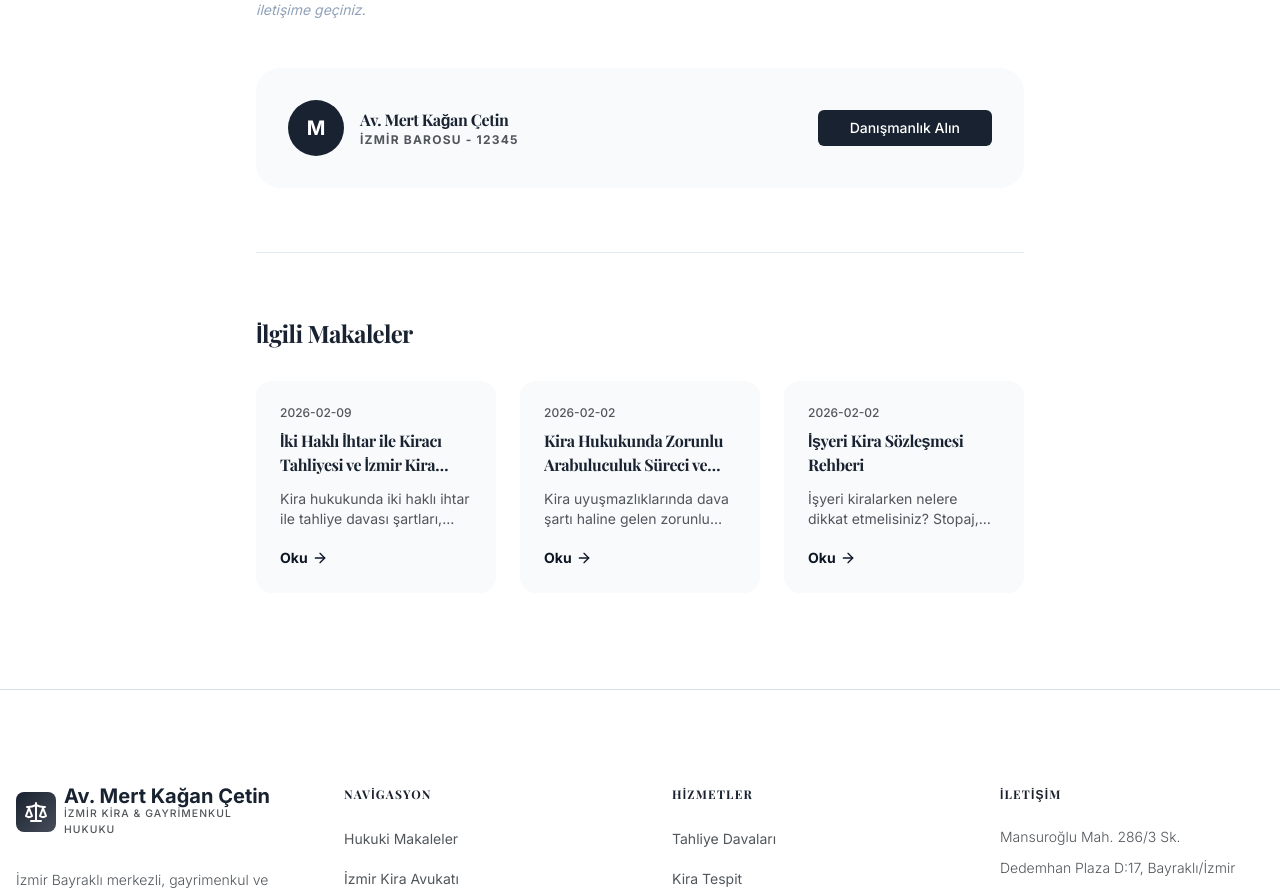
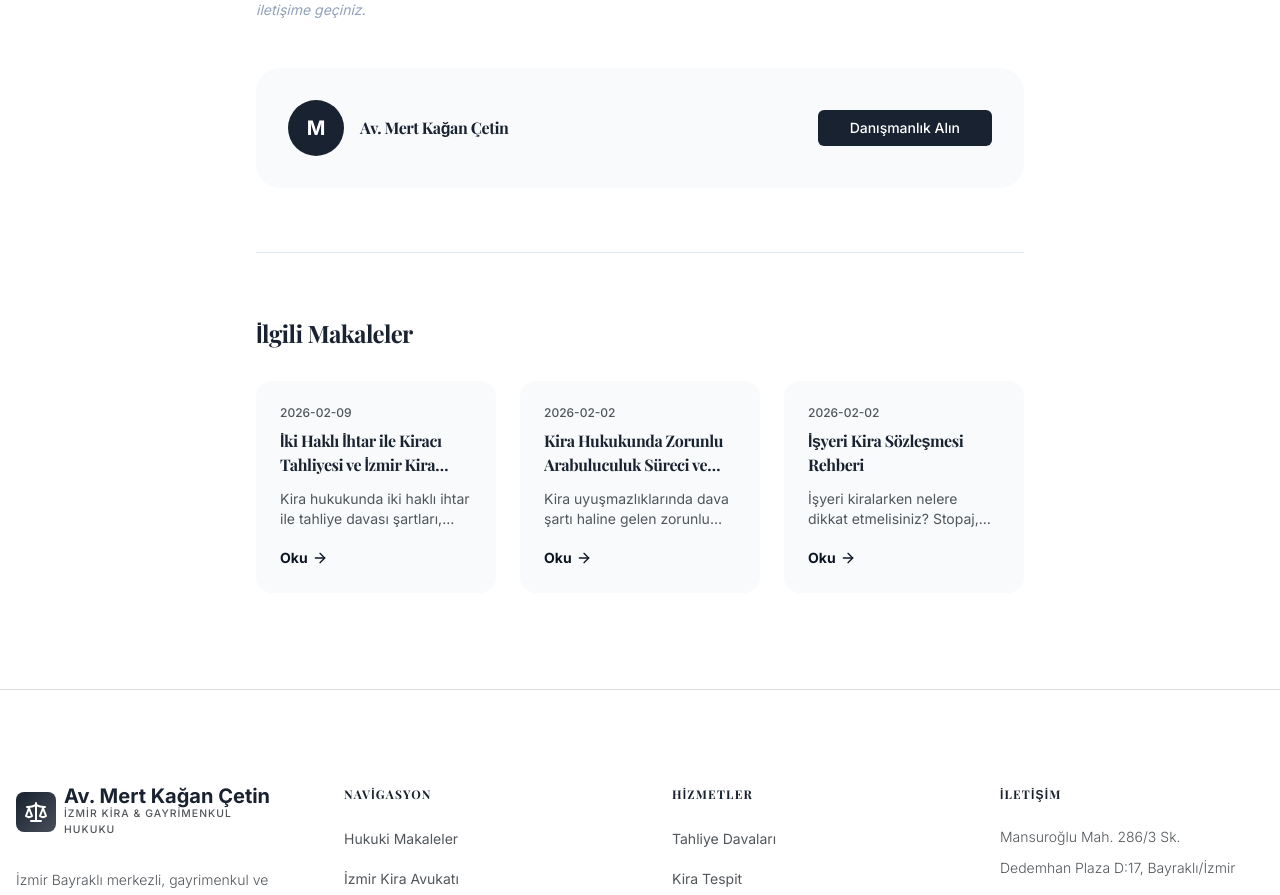
Before and after one commit to pixelmirage/site, a Next.js app: page /blog/ihtiyac-nedeniyle-tahliye-davasi in a window 1280 px wide. Shown: the part 4467-5362 px from the top of the page. Built offline with nearby package versions, Linux system fonts and the light colour scheme; a web font is replaced by a local one.

Commit message:
Content: Remove Bar Association number from blog author card

```diff
--- a/src/app/blog/[slug]/page.tsx
+++ b/src/app/blog/[slug]/page.tsx
@@ -156,7 +156,6 @@ export default async function BlogPostPage({ params }: { params: Promise<{ slug:
                             <div className="w-14 h-14 rounded-full bg-primary flex items-center justify-center text-white font-playfair font-bold text-xl">M</div>
                             <div>
                                 <h4 className="font-bold text-primary">Av. Mert Kağan Çetin</h4>
-                                <p className="text-xs text-muted-foreground uppercase tracking-widest font-bold">İzmir Barosu - 12345</p>
                             </div>
                         </div>
                         <Button className="bg-primary text-white hover:bg-primary/90 gap-2 px-8" asChild>
```
